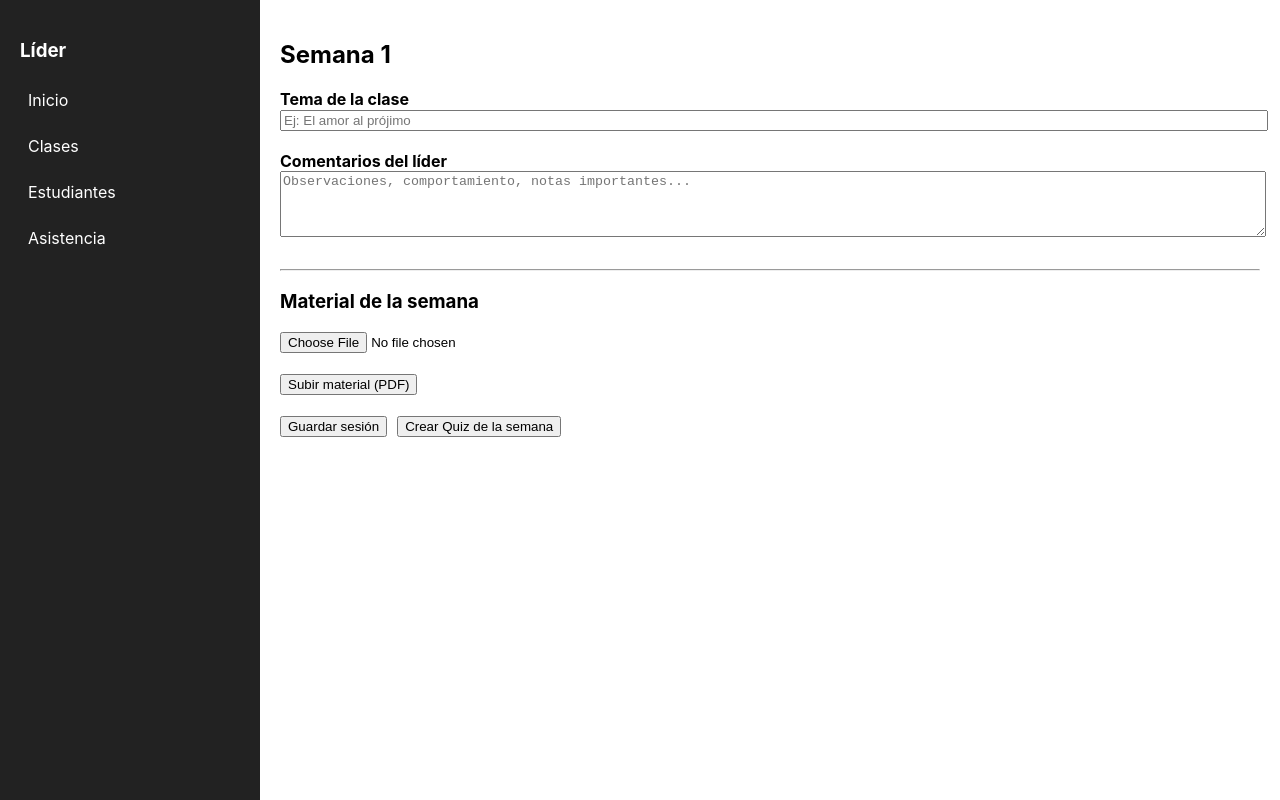
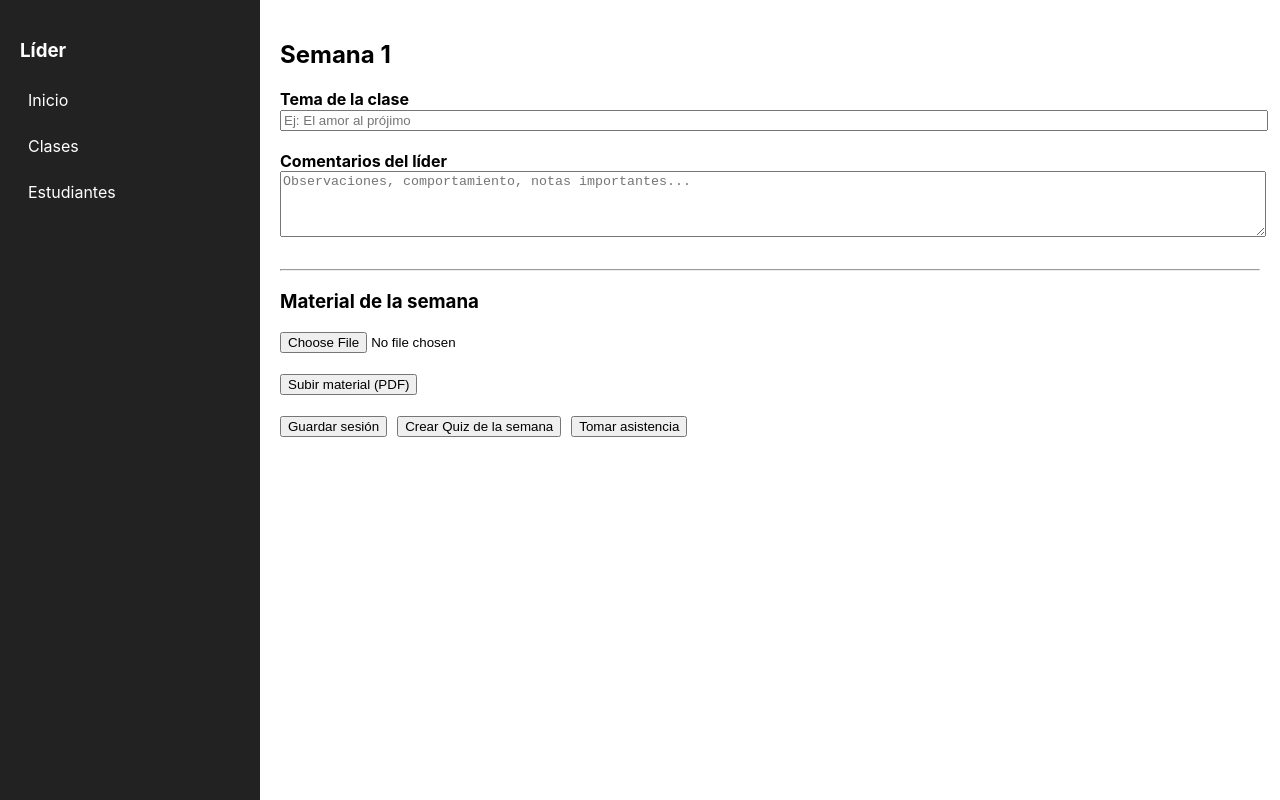
Before and after one commit to diego-barazarte/app-tesis, a React (Create React App) app in the folder frontend/: page /lideres/clases/1/semana/1 in a window 1280 px wide. Built offline with nearby package versions, Linux system fonts and the light colour scheme; no server answers.

Commit message:
Se movió el botón de "Tomar Asistencia" del Sidebar a los detalles de cada clase individual, junto a los temas y comentarios adicionales

```diff
--- a/frontend/src/components/Sidebar.js
+++ b/frontend/src/components/Sidebar.js
@@ -24,14 +24,10 @@ function Sidebar() {
             Clases
           </NavLink>
 
-          {/* NUEVA OPCIÓN */}
           <NavLink to="/lideres/ninos" style={styles.link}>
             Estudiantes
           </NavLink>
 
-          <NavLink to="/lideres/asistencia" style={styles.link}>
-            Asistencia
-          </NavLink>
         </>
       )}
 
--- a/frontend/src/pages/líderes/SemanaClaseLider.js
+++ b/frontend/src/pages/líderes/SemanaClaseLider.js
@@ -150,6 +150,14 @@ function SemanaClaseLider() {
         Crear Quiz de la semana
       </button>
 
+      <button
+        style={{ marginLeft: "10px" }}
+        onClick={() => navigate(`/lideres/clases/${id}/semana/${semana}/asistencia`)}
+      >
+        Tomar asistencia
+      </button>
+
+
       {mensaje && <p>{mensaje}</p>}
     </div>
   );
```
